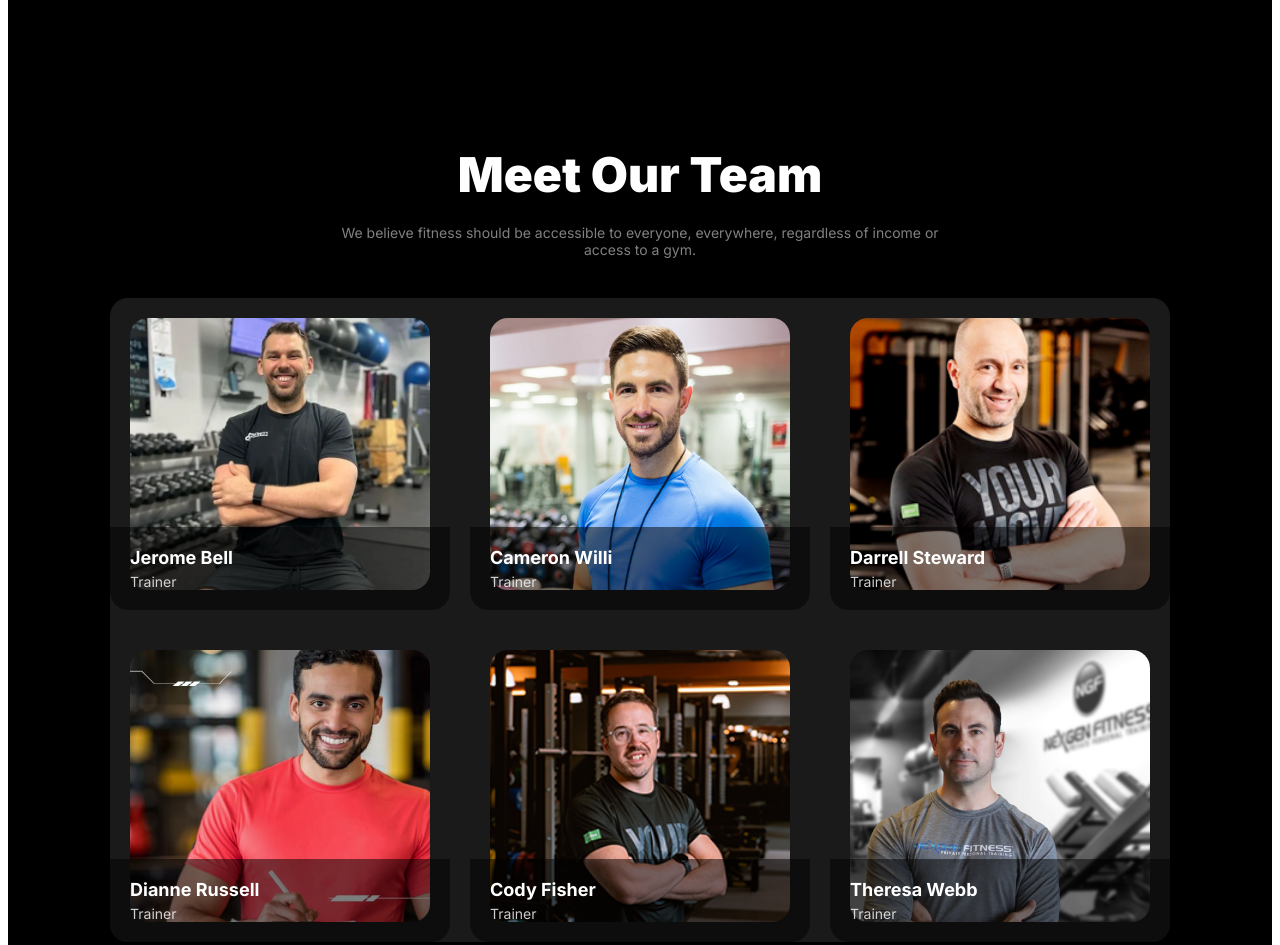
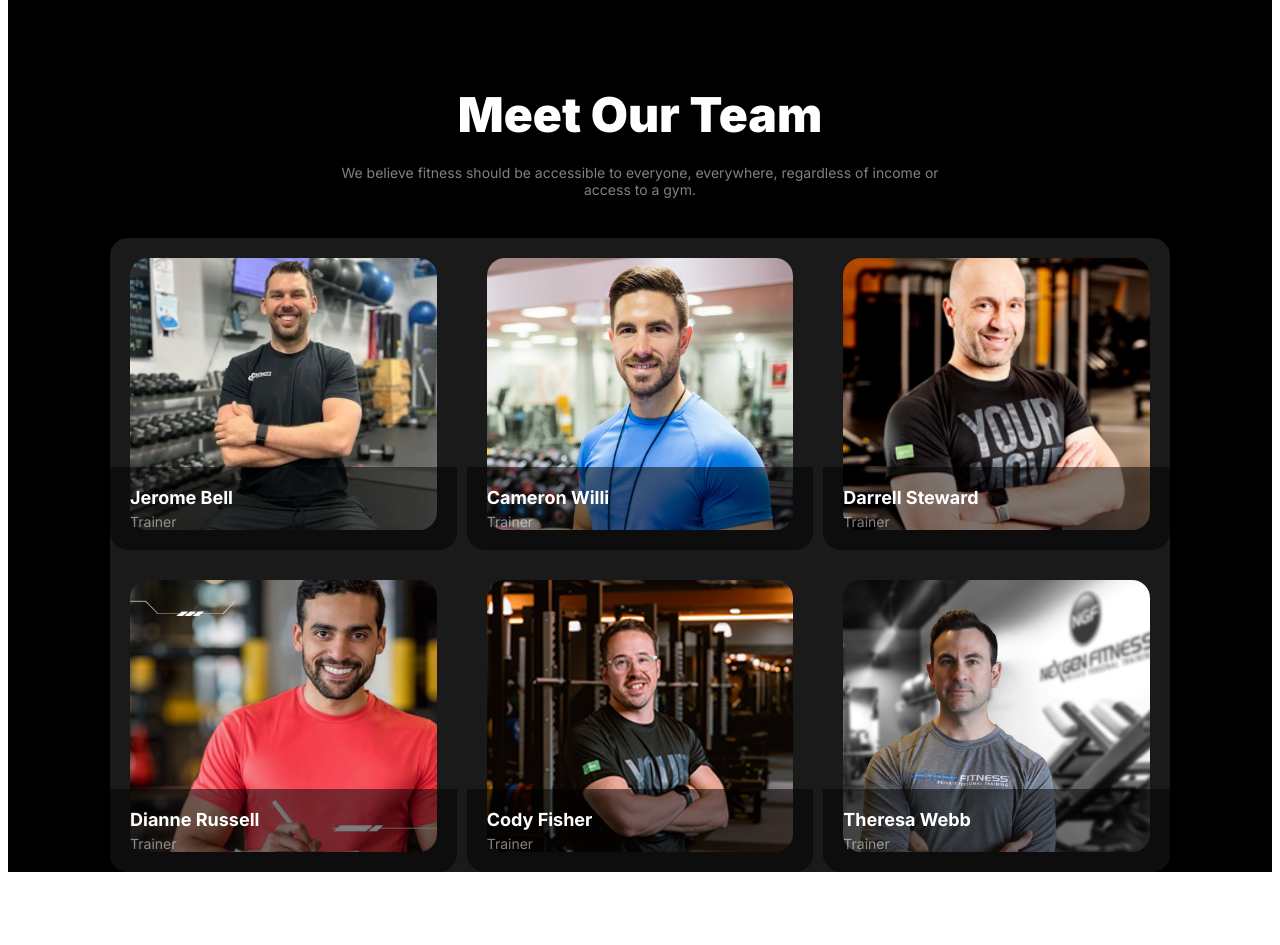
Before and after one commit to hossainahmed2ndmarch/assignment-2, a plain HTML site: page index.html in a window 1280 px wide. Shown: the part 2563-3508 px from the top of the page. After the commit the page ends 3443 px from the top, so only its background shows below. Drawn offline with Linux system fonts and the light colour scheme; a web font is replaced by a local one.

Commit message:
Edited the team section

```diff
--- a/styles/style.css
+++ b/styles/style.css
@@ -475,7 +475,6 @@ select option {
 .team-section {
  max-width: 1060px;
  margin: 0 auto;
- padding: 20px;
  text-align: center;
 }
 
@@ -484,24 +483,23 @@ select option {
  font-weight: 900;
  color: #fff;
  margin-bottom: 20px;
- font-family: 'Inter', sans-serif;
+ font-family: Inter;
 }
 
 .team-section p {
  font-size: 14px;
  color: rgba(255, 255, 255, 0.5);
  margin-bottom: 40px;
- font-family: 'Inter', sans-serif;
+ font-family: Inter;
 }
 
-/* Grid layout for the team members */
 .team-grid {
  max-width: 1060px;
  border-radius: 18px;
  background: rgba(255, 255, 255, 0.1);
  display: grid;
  grid-template-columns: repeat(3, 1fr);
- gap: 20px;
+ gap: 10px;
 }
 
 .team-member {
@@ -509,7 +507,7 @@ select option {
  height: 272px;
  position: relative;
  padding: 20px;
- overflow: hidden;
+ /* overflow: hidden; */
  border-radius: 18px;
 }
 
@@ -534,7 +532,7 @@ select option {
  background: rgba(0, 0, 0, 0.5);
  border-radius: 0 0 18px 18px;
  color: #fff;
- font-family: 'Inter', sans-serif;
+ font-family: Inter;
 }
 
 .team-member-info h3 {
@@ -547,7 +545,7 @@ select option {
  text-align: left;
  font-size: 14px;
  margin: 5px 0 0;
- color: rgba(255, 255, 255, 0.8);
+ color: rgba(255, 255, 255, 0.5);
 }
 
 @media screen and (max-width: 576px) {
```
